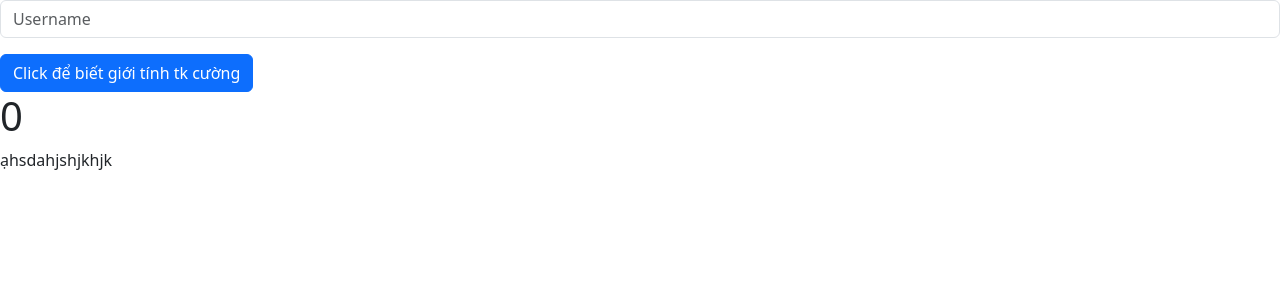
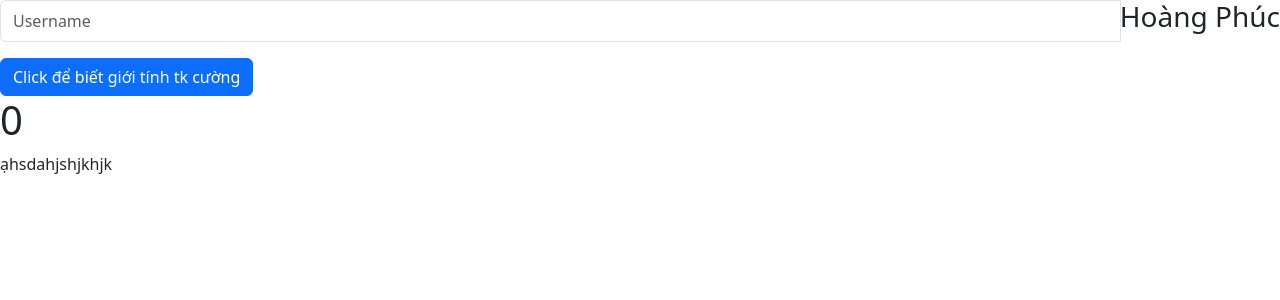
Before and after one commit to ntanh23112005/demo-vue, a Vue app: page / in a window 1280 px wide. Shown: the top 300 px of the page. Built offline with nearby package versions, Linux system fonts and the light colour scheme.

Commit message:
Phuc upload

```diff
--- a/src/views/Hello.vue
+++ b/src/views/Hello.vue
@@ -4,6 +4,8 @@
 
   <div class="input-group mb-3">
   <input type="text" class="form-control" placeholder="Username" v-model="gioitinh">
+
+  <h3>Hoàng Phúc</h3>
 </div>
 
 <button @click="changeCC" class="btn btn-primary">Click để biết giới tính tk cường</button>
```
